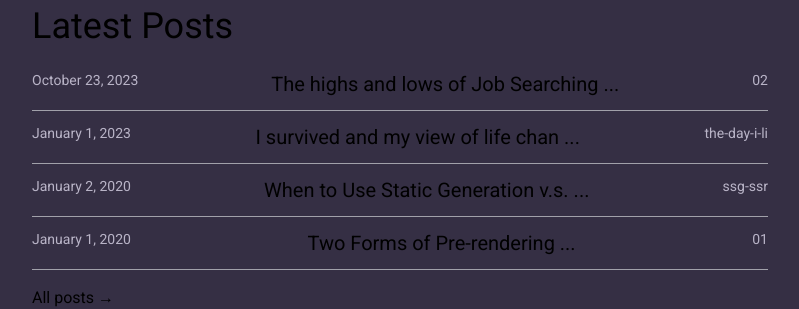
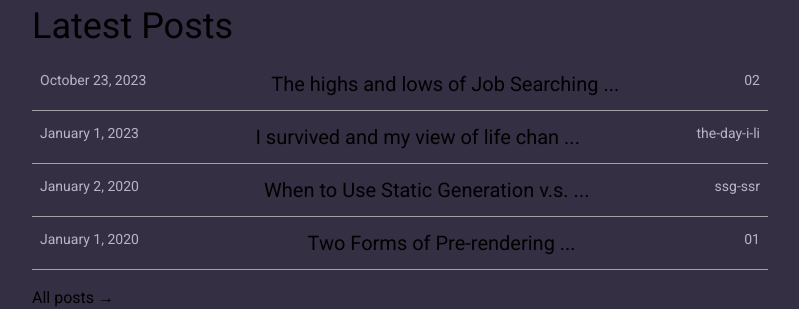
Before and after one commit to thrila/my-website, a Next.js app: page / in a window 1280 px wide. Shown: the part 478-787 px from the top of the page, without its empty margins (240-1039 px from the left). Built offline with nearby package versions, Linux system fonts and the light colour scheme.

Commit message:
fix: tranistion of BlogItem

```diff
--- a/src/app/components/BlogSection/blogItem.tsx
+++ b/src/app/components/BlogSection/blogItem.tsx
@@ -13,10 +13,10 @@ export const BlogItem = ({ data }: Props) => {
   return (
     <div >
       <Link href={`/blog/${id}`} >
-        <div className='flex md:flex-row flex-col justify-between md:space-x-20 py-3 border-b border-zinc-400 font-thin hover:text-xl'>
-          <div className='pr-2 w-1/8'><p className='text-button-before font-thin text-sm'>{formattedDate}</p></div>
+        <div className='transition flex md:flex-row flex-col justify-between md:space-x-20 py-3 border-b border-zinc-400 font-thin ease-in duration-150 hover:bg-hover-color'>
+          <div className='pr-2 w-1/8 pl-2'><p className='text-button-before font-thin text-sm'>{formattedDate}</p></div>
           <div className='flex justify-start'><h3 className='text-left text-sm md:text-xl'>{formattedTitle} </h3></div>
-          <div><p className='text-button-before w-1/8 pl-2 text-sm'>{id}</p>
+          <div className='pr-2 w-1/8 pl-2'><p className='text-button-before text-sm'>{id}</p>
           </div>
         </div>
       </Link>
```
